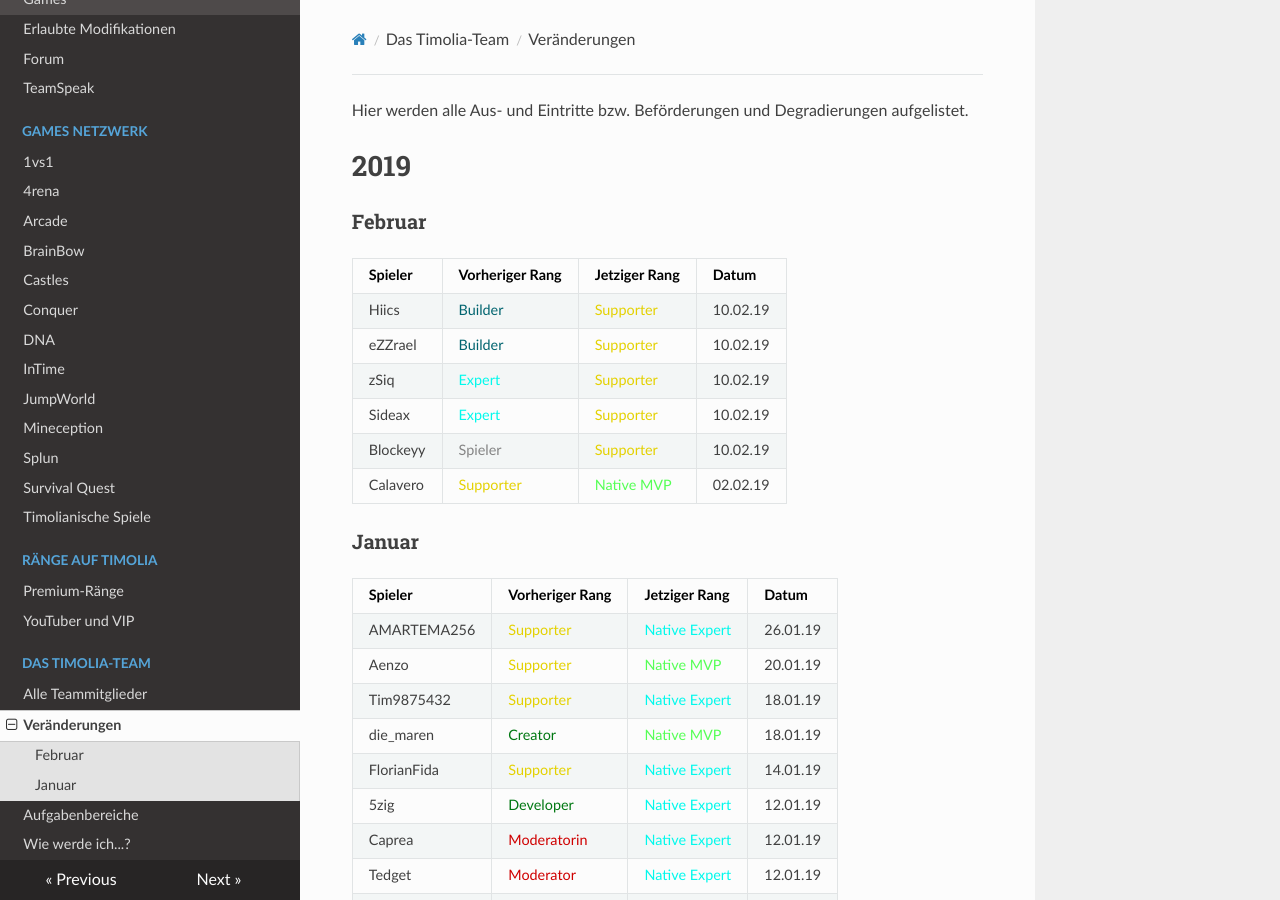
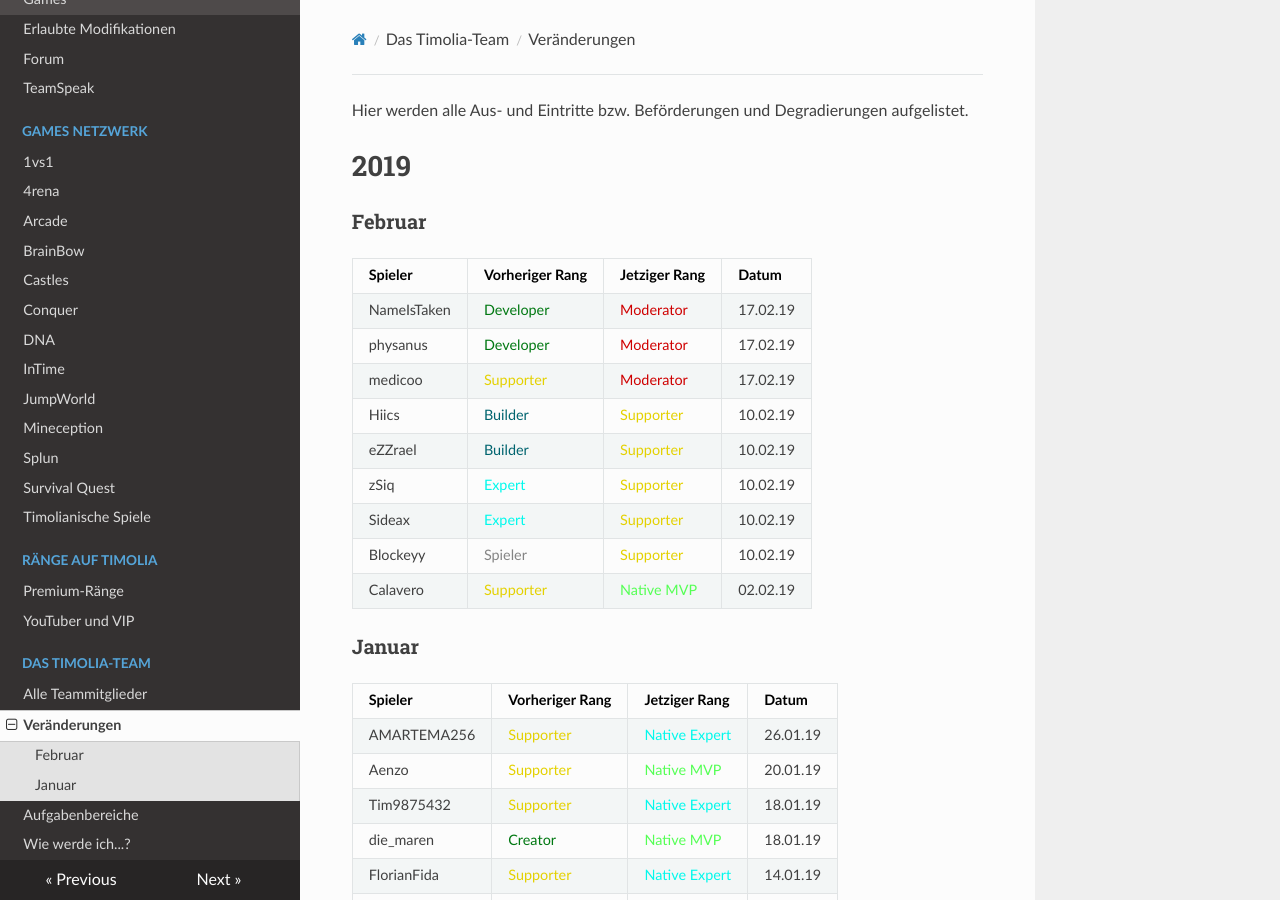
Before and after one commit to TimoliaDE/HowTo, an MkDocs documentation site: the page built from docs/team/changes.md, in a window 1280 px wide and 900 px high. Built offline with MkDocs 1.6.1, drawn with Linux system fonts in a browser that asks for light colours; nearby versions of some CDN libraries; old or Windows-style settings are respelled for this version of MkDocs.

Commit message:
Update changes.md

```diff
--- a/docs/team/changes.md
+++ b/docs/team/changes.md
@@ -5,6 +5,9 @@ Hier werden alle Aus- und Eintritte bzw. Beförderungen und Degradierungen aufge
 ###  <strong>Februar</strong>
 | Spieler | Vorheriger Rang | Jetziger Rang | Datum |
 | ------ | ------ | ------ | ------ |
+| NameIsTaken | <span style="color:#007812">Developer</span> | <span style="color:#CF0101">Moderator</span> | 17.02.19 |
+| physanus | <span style="color:#007812">Developer</span> | <span style="color:#CF0101">Moderator</span> | 17.02.19 |
+| medicoo | <span style="color:#E4D100">Supporter</span> | <span style="color:#CF0101">Moderator</span> | 17.02.19 |
 | Hiics | <span style="color:#00646F">Builder</span> | <span style="color:#E4D100">Supporter</span> | 10.02.19 |
 | eZZrael | <span style="color:#00646F">Builder</span> | <span style="color:#E4D100">Supporter</span> | 10.02.19 |
 | zSiq | <span style="color:#00F9EC">Expert</span> | <span style="color:#E4D100">Supporter</span> | 10.02.19 |
```
